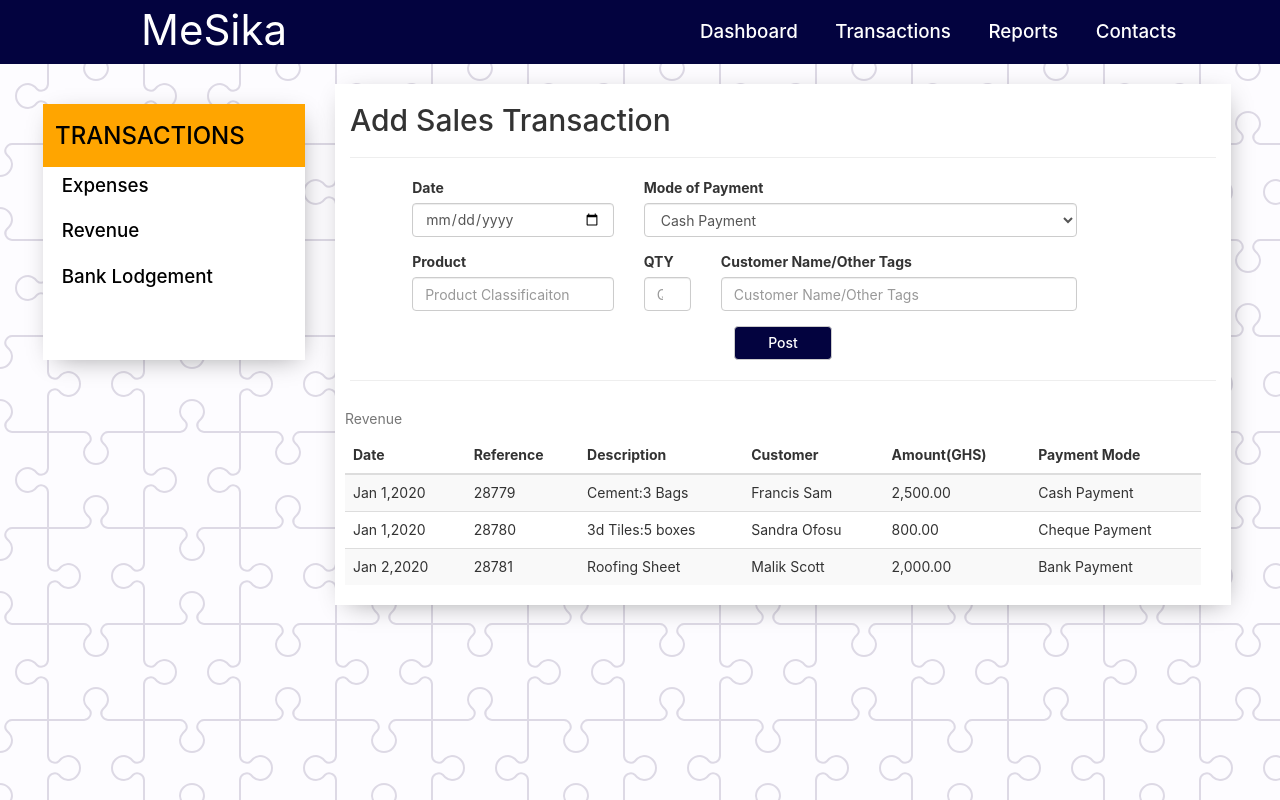
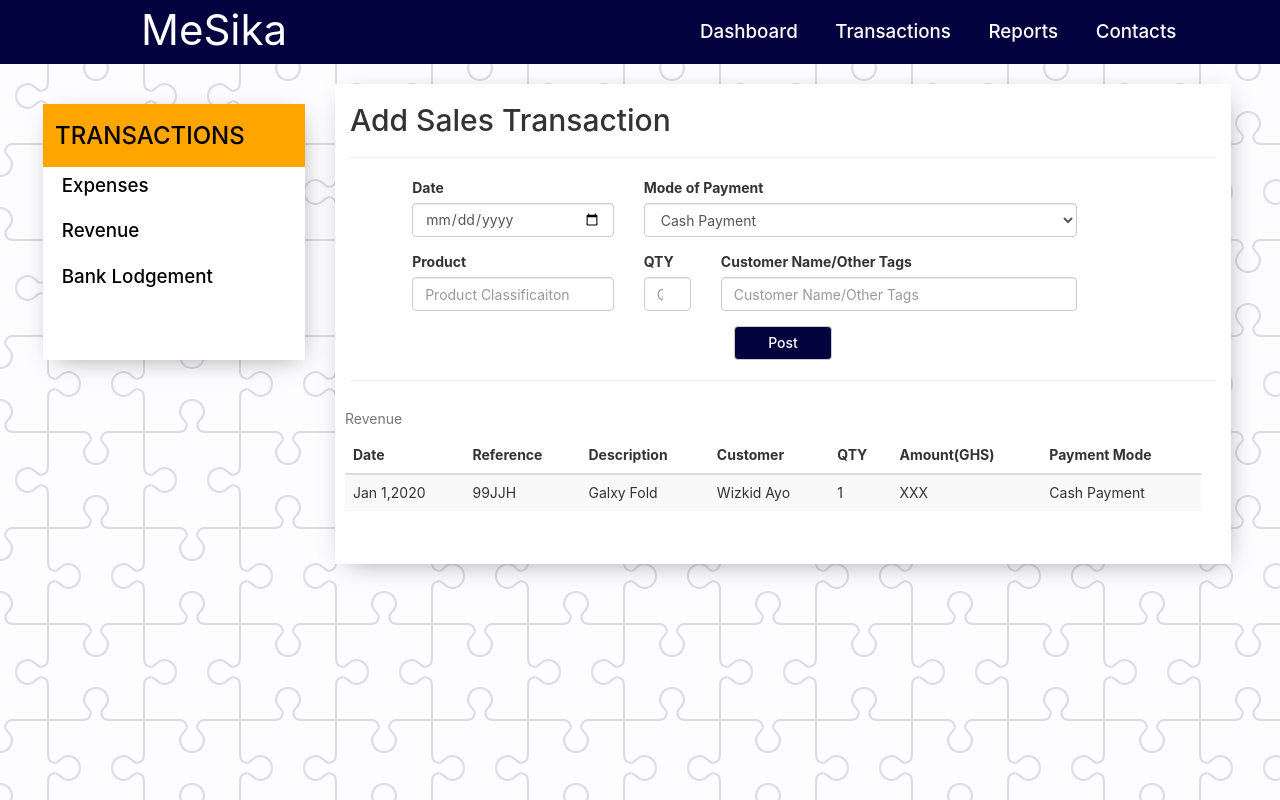
Before and after one commit to ofoe-fiergbor/mesika-app, a React (Create React App) app: page /transactions in a window 1280 px wide. Built offline with nearby package versions, Linux system fonts and the light colour scheme.

Commit message:
built the functions for revenue transaction page

```diff
--- a/src/Components/TransactionComp/TRExpenses.jsx
+++ b/src/Components/TransactionComp/TRExpenses.jsx
@@ -17,7 +17,6 @@ export class TRExpenses extends Component {
             expTranDetails:e.target.elements.expTranDetails.value,
             expVendor:e.target.elements.expVendor.value,
         }
-        console.log(expense)
         this.props.addExpense(expense)
 
     }
@@ -89,7 +88,7 @@ export class TRExpenses extends Component {
                             <div className="col-md-7">
                                 <div className="form-group">
                                     <label>Description</label>
-                                    <input type="text" className="form-control" name='expTranDetails' placeholder="Enter Transaction Details" required />
+                                    <input type="text" className="form-control" name='expTranDetails' placeholder="Enter Transaction Details" required maxlength='25'/>
                                 </div>
                             </div><div className="col-md-2">
                                 <div className="form-group">
--- a/src/Components/TransactionComp/TRRevenue.jsx
+++ b/src/Components/TransactionComp/TRRevenue.jsx
@@ -1,26 +1,43 @@
 import React, { Component } from 'react'
+import { connect } from 'react-redux'
+import { addRevenue } from '../../Redux/Actions/RevenueTranAction'
 
 export class TRRevenue extends Component {
+
+    handleRevenueSubmit = e => {
+        e.preventDefault()
+        let sale = {
+            saleReference: Math.random().toString(36).substr(2, 5),
+            saleDate: e.target.elements.saleDate.value,
+            pmtMode: e.target.elements.pmtMode.value,
+            // saleAmount: e.target.elements.saleAmount.value,
+            saleDescription: e.target.elements.saleDescription.value,
+            saleQTY: e.target.elements.saleQTY.value,
+            customer: e.target.elements.customer.value,
+        }
+        this.props.addRevenue(sale)
+
+    }
     render() {
         return (
             <div className='right container'>
                 <h2>Add Sales Transaction</h2>
                 <hr />
                 <div className="row ">
-                    <form>
+                    <form onSubmit={this.handleRevenueSubmit}>
 
                         <div className="row">
                             <div className="col-md-1"></div>
                             <div className="col-md-3">
                                 <div className="form-group">
                                     <label>Date</label>
-                                    <input type="date" className="form-control" placeholder="Date" required />
+                                    <input type="date" className="form-control" placeholder="Date" name='saleDate' required />
                                 </div>
                             </div>
                             <div className="col-md-6">
                                 <div className="form-group">
                                     <label>Mode of Payment</label>
-                                    <select className="form-control" required>
+                                    <select className="form-control" name='pmtMode' required>
                                         <option>Cash Payment</option>
                                         <option>Cheque Payment</option>
                                         <option>Bank Transfer</option>
@@ -34,7 +51,7 @@ export class TRRevenue extends Component {
                             <div className="col-md-3">
                                 <div className="form-group">
                                     <label>Product</label>
-                                    <input list='products' className="form-control" required placeholder='Product Classificaiton' />
+                                    <input list='products' className="form-control" required placeholder='Product Classificaiton' name='saleDescription' />
                                     <datalist id='products'>
                                         <option>Iphone 7</option>
                                         <option>Iphone 7 Case</option>
@@ -80,13 +97,13 @@ export class TRRevenue extends Component {
                             <div className="col-md-1">
                                 <div className="form-group">
                                     <label>QTY</label>
-                                    <input type="number" className="form-control" placeholder="QTY" required  min="0" max="100000" step="1" />
+                                    <input type="number" className="form-control" placeholder="QTY" required min="0" max="100000" step="1" name='saleQTY' />
                                 </div>
                             </div>
                             <div className="col-md-5">
                                 <div className="form-group">
                                     <label>Customer Name/Other Tags</label>
-                                    <input type="text" className="form-control" placeholder="Customer Name/Other Tags" required />
+                                    <input type="text" className="form-control" placeholder="Customer Name/Other Tags" name='customer' required maxlength='10' />
                                 </div>
                             </div>
                             <div className="col-md-2"></div>
@@ -107,36 +124,27 @@ export class TRRevenue extends Component {
                                 <th>Reference</th>
                                 <th>Description</th>
                                 <th>Customer</th>
+                                <th>QTY</th>
                                 <th>Amount(GHS)</th>
                                 <th>Payment Mode</th>
                             </tr>
                         </thead>
                         <tbody >
-                            <tr>
-                                <td>Jan 1,2020</td>
-                                <td>28779</td>
-                                <td>Cement:3 Bags</td>
-                                <td>Francis Sam</td>
-                                <td>2,500.00</td>
-                                <td>Cash Payment</td>
-                            </tr>
-                            <tr>
-                                <td>Jan 1,2020</td>
-                                <td>28780</td>
-                                <td>3d Tiles:5 boxes</td>
-                                <td>Sandra Ofosu</td>
-                                <td>800.00</td>
-                                <td>Cheque Payment</td>
-                            </tr>
-                            <tr>
-                                <td>Jan 2,2020</td>
-                                <td>28781</td>
-                                <td>Roofing Sheet</td>
-                                <td>Malik Scott</td>
-                                <td>2,000.00</td>
-                                <td>Bank Payment</td>
-                            </tr>
-
+                            {
+                                this.props.sales.map(sale => {
+                                    return (
+                                        <tr key={sale.saleReference}>
+                                            <td>{sale.saleDate}</td>
+                                            <td className='id'>{sale.saleReference}</td>
+                                            <td>{sale.saleDescription}</td>
+                                            <td>{sale.customer}</td>
+                                            <td>{sale.saleQTY}</td>
+                                            <td>XXX</td>
+                                            <td>{sale.pmtMode}</td>
+                                        </tr>
+                                    )
+                                })
+                            }
                         </tbody>
                     </table>
                 </div>
@@ -144,5 +152,10 @@ export class TRRevenue extends Component {
         )
     }
 }
+const mapStateToProps = (state) => {
+    return {
+        sales: state.revenueTransaction
+    }
+}
 
-export default TRRevenue
+export default connect(mapStateToProps, { addRevenue })(TRRevenue)
--- a/src/Redux/Actions/RevenueTranAction.js
+++ b/src/Redux/Actions/RevenueTranAction.js
@@ -2,9 +2,9 @@ export const ADD_REVENUE = 'ADD_REVENUE'
 
 
 
-export const addRevenue = (revenue)=>{
+export const addRevenue = (sale)=>{
     return{
         type:'ADD_REVENUE',
-        payload: revenue
+        payload: sale
     }
 }
--- a/src/Redux/Reducers/RevTranReducer.js
+++ b/src/Redux/Reducers/RevTranReducer.js
@@ -1,8 +1,11 @@
 import { ADD_REVENUE } from "../Actions/RevenueTranAction";
 
+let initialState = [
+{saleDate:'Jan 1,2020', saleReference:'99JJH', saleDescription:'Galxy Fold', saleQTY:1, customer:'Wizkid Ayo', saleAmount:2500, pmtMode:'Cash Payment'}
+]
 
-const RevTranReducer =(state = 0, action)=>{
-    switch(action.payload){
+const RevTranReducer =(state = initialState, action)=>{
+    switch(action.type){
         case ADD_REVENUE:
             return [...state, action.payload]
     default:
```
